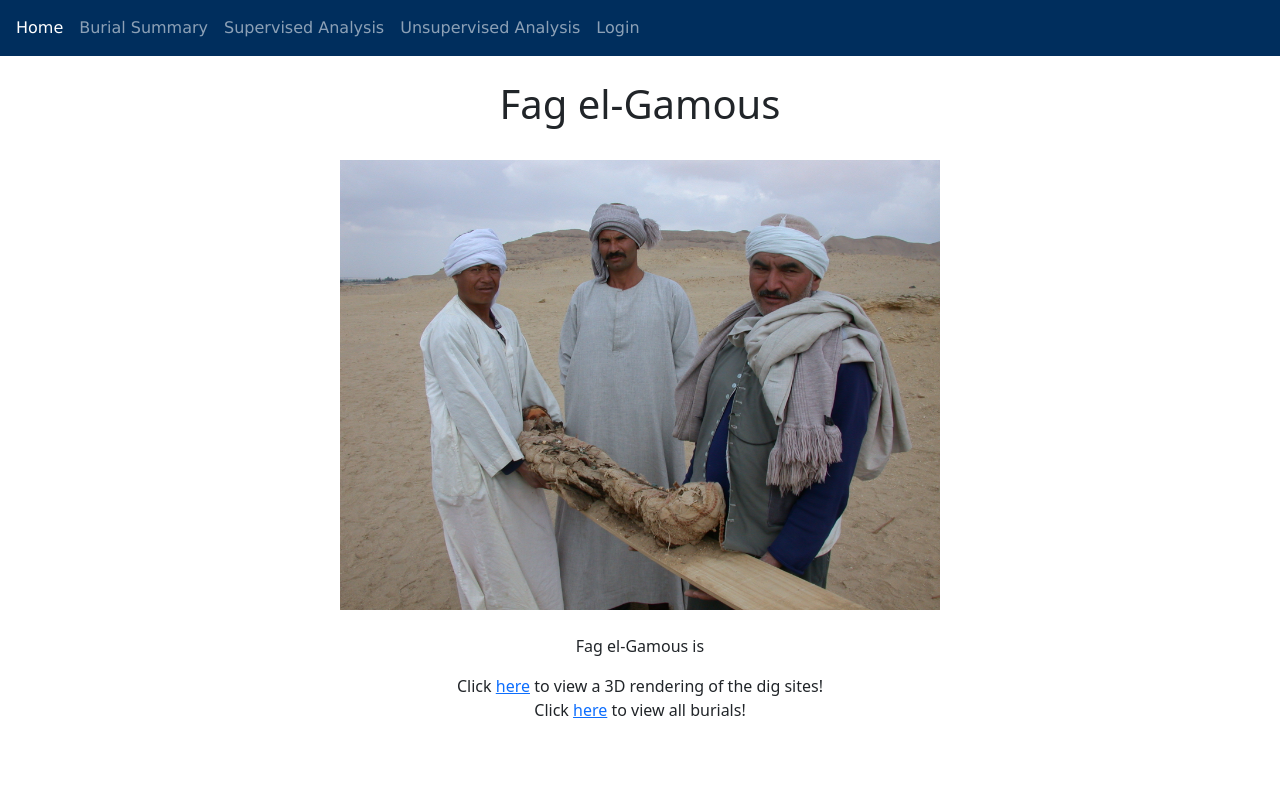
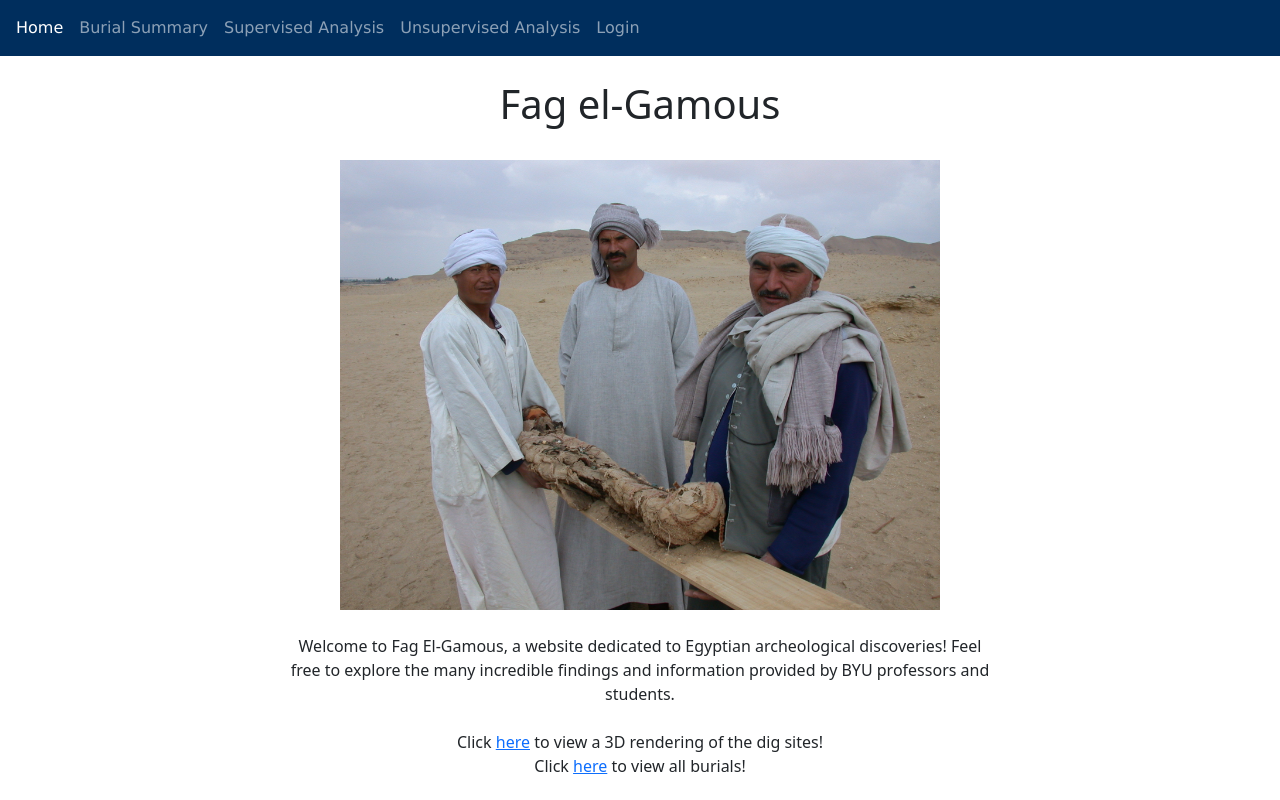
Before and after one commit to YuiZoldyck/IntextII, a React (Create React App) app in the folder frontend/: page / in a window 1280 px wide. Built offline with nearby package versions, Linux system fonts and the light colour scheme.

Commit message:
complete index page

```diff
--- a/frontend/src/pages/IndexPage.tsx
+++ b/frontend/src/pages/IndexPage.tsx
@@ -14,7 +14,12 @@ export function IndexPage() {
         />
         <br />
         <br />
-        <p>Fag el-Gamous is </p>
+        <p style={{ width: "55%", margin: "auto" }}>
+          Welcome to Fag El-Gamous, a website dedicated to Egyptian
+          archeological discoveries! Feel free to explore the many incredible
+          findings and information provided by BYU professors and students.
+        </p>
+        <br />
         <p>
           Click <a href="https://egypt.byu.edu/p/Arcgis">here</a> to view a 3D
           rendering of the dig sites!
```
